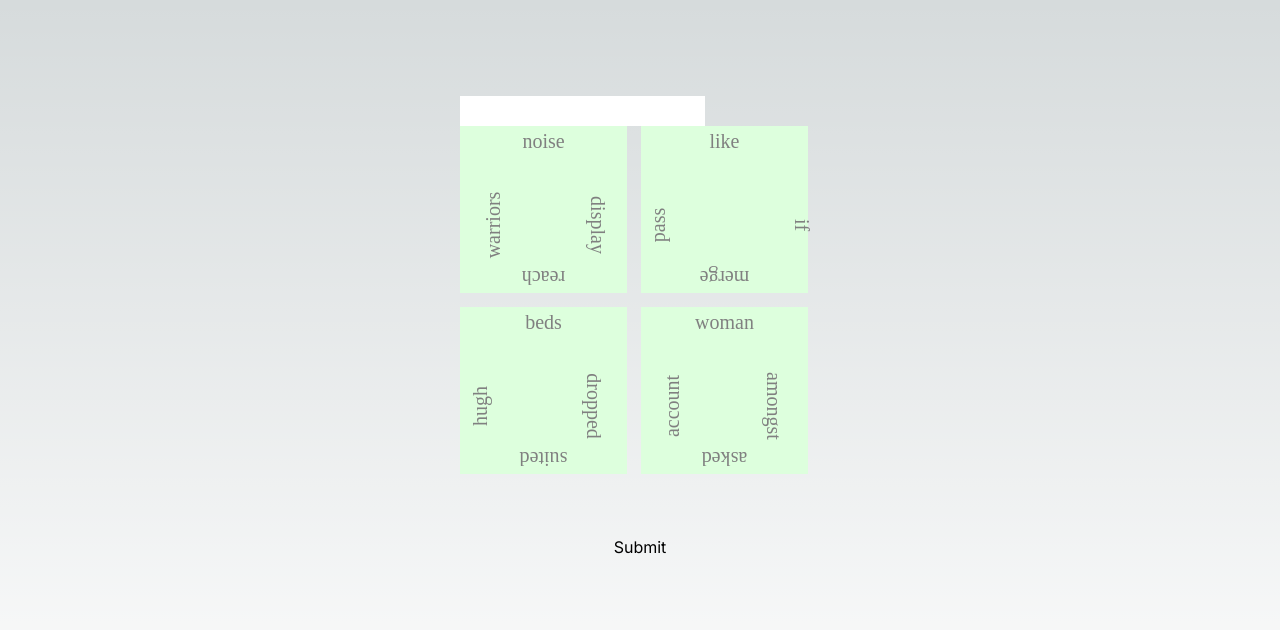
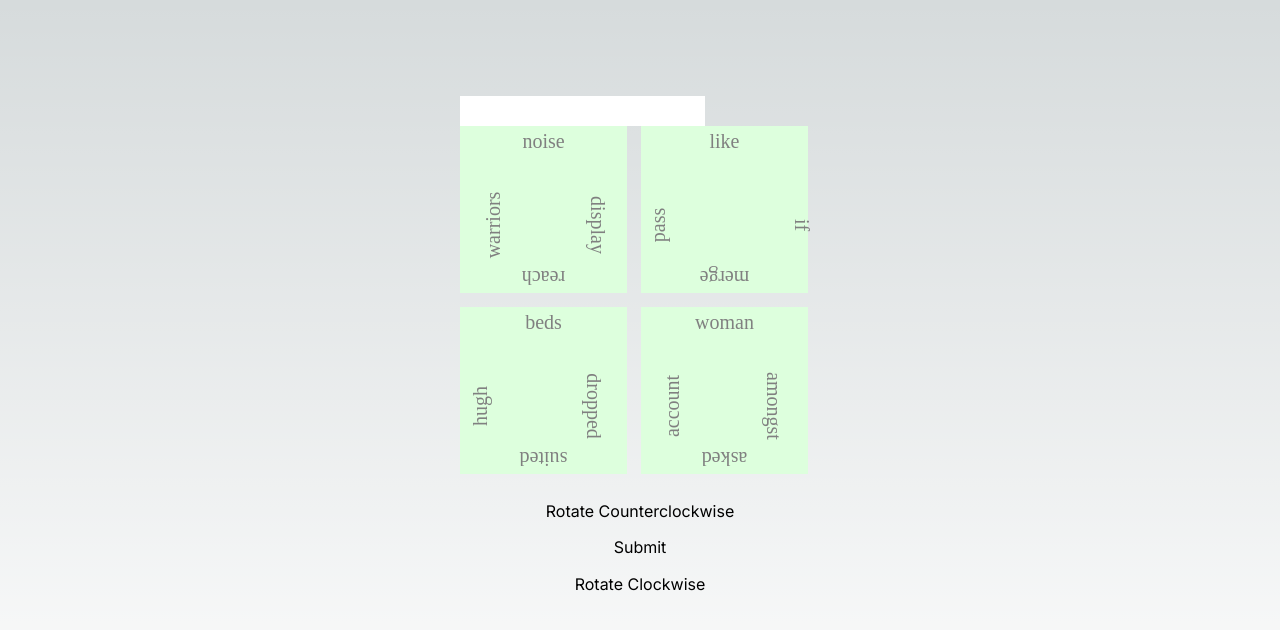
Before and after one commit to nezumi149/nextjs-boilerplate, a Next.js app: page / in a window 1280 px wide. Shown: the top 630 px of the page. Built offline with nearby package versions, Linux system fonts and the light colour scheme.

Commit message:
add rotation button

```diff
--- a/app/page.tsx
+++ b/app/page.tsx
@@ -35,8 +35,14 @@ const Home = () => {
             </div>
           </div>
         </div>
+        <button onClick={() => setRotation((rotation + 1) % 4)}>
+          Rotate Counterclockwise
+        </button>
         <button onClick={() => setDisabled(!disabled)}>
           {disabled ? "Unlock" : "Submit"}
+        </button>
+        <button onClick={() => setRotation((rotation + 3) % 4)}>
+          Rotate Clockwise
         </button>
         <p>
           {textA}<br />{textB}<br />{textC}<br />{textD}<br />
```
